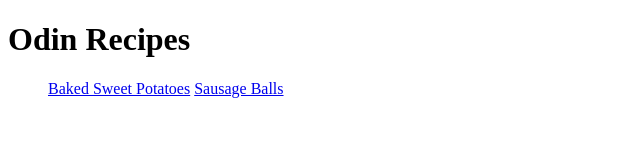
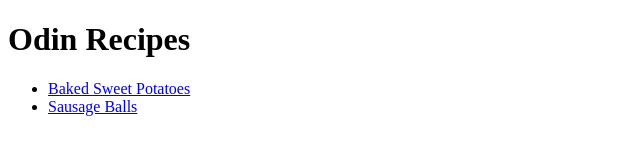
Before and after one commit to GoldJar/odin-recipes, a plain HTML site: page index.html in a window 1280 px wide. Shown: the whole page, without its empty margins (0-640 px from the left). Drawn offline with Linux system fonts and the light colour scheme.

Commit message:
Fixed list of recipe links

```diff
--- a/index.html
+++ b/index.html
@@ -7,8 +7,8 @@
   <body>
     <h1>Odin Recipes</h1>
     <ul>
-      <a href="recipes/baked-sweet-potatoes.html">Baked Sweet Potatoes</a>
-      <a href="recipes/sausage-balls.html">Sausage Balls</a>
+      <li><a href="recipes/baked-sweet-potatoes.html">Baked Sweet Potatoes</a></li>
+      <li><a href="recipes/sausage-balls.html">Sausage Balls</a></li>
     </ul>
   </body>
 </html>
```
